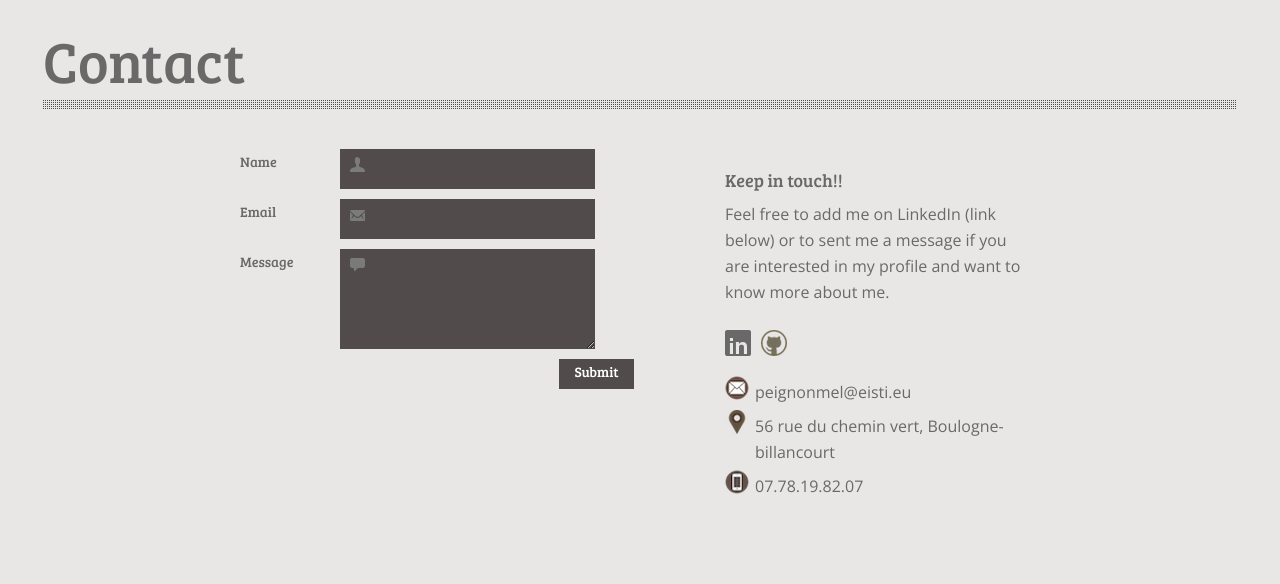
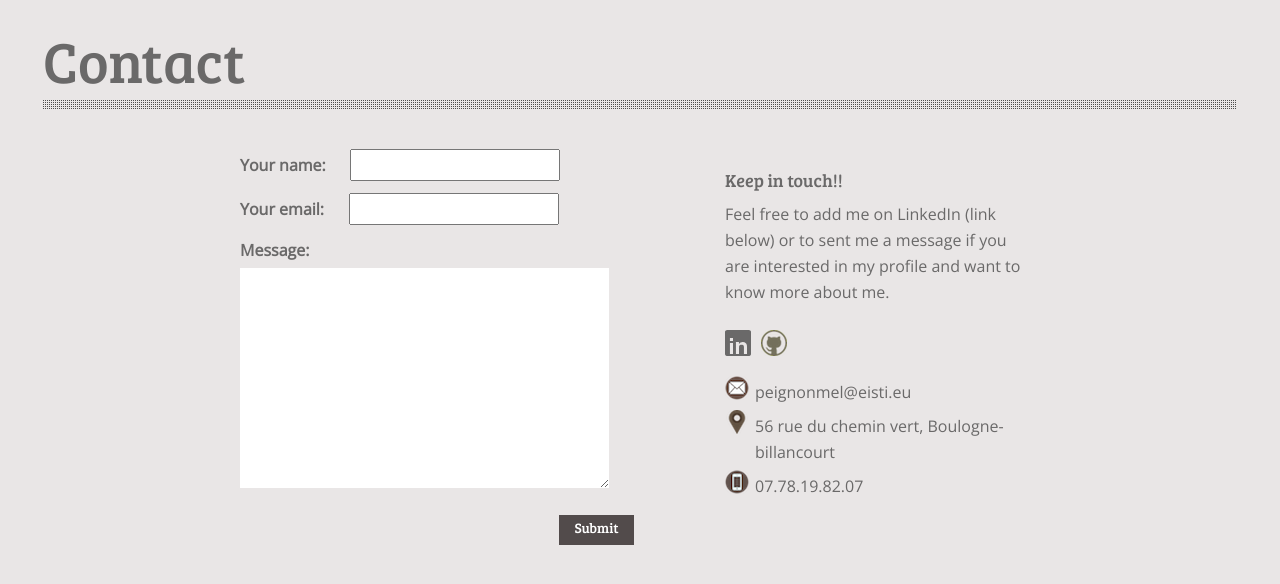
Before and after one commit to melvynator/blog, a Django app: page /contact/ in a window 1280 px wide. Shown: the part 60-644 px from the top of the page. Run offline with Django 3.2, Linux system fonts and the light colour scheme; some libraries are stand-ins or nearby versions.

Commit message:
Fixed the issue with the contact part

```diff
--- /dev/null
+++ b/source/melvyn_blog/forms.py
@@ -0,0 +1,17 @@
+from django import forms
+
+
+class ContactForm(forms.Form):
+    contact_name = forms.CharField(required=True)
+    contact_email = forms.EmailField(required=True)
+    content = forms.CharField(
+        required=True,
+        widget=forms.Textarea
+    )
+
+    # the new bit we're adding
+    def __init__(self, *args, **kwargs):
+        super(ContactForm, self).__init__(*args, **kwargs)
+        self.fields['contact_name'].label = "Your name:"
+        self.fields['contact_email'].label = "Your email:"
+        self.fields['content'].label = "Message:"
--- a/source/melvyn_blog/static/style/css/contact.css
+++ b/source/melvyn_blog/static/style/css/contact.css
@@ -27,7 +27,7 @@
 	padding-top:5px;
 	font: 400 14px/16px 'Bree Serif', Georgia, serif;
 }
-#contact #form input{
+#contact #form button{
 	float:left;
 	width:255px;
 	border:0px;
@@ -37,19 +37,15 @@
 	margin-bottom:10px;
 }
 #contact #form textarea{
-	float:left;
 	border:0px;
-	width:255px;
-	height:100px;
+	width:90%;
+	height:30%;
 	padding:10px 10px 10px 30px;
 	font: 400 11px/20px 'Open Sans', Verdana, Helvetica, sans-serif;
-	color:#FFFFFF;
 }
 
-#contact #form input.name{background:#524B4B url(../../img/icon-user.png) no-repeat 10px 8px;}
-#contact #form input.email{background:#524B4B url(../../img/icon-mail.png) no-repeat 10px 9px;}
-#contact #form textarea.message{background:#524B4B url(../../img/icon-message.png) no-repeat 10px 8px;}
-#contact #form input.submit{
+
+#contact #form button.submit{
 	width:75px;
 	height:30px;
 	float:right;
@@ -104,3 +100,7 @@
 	float:left;
 	clear:left;
 }
+
+label {
+    margin-right: 5%;
+}
--- a/source/melvyn_blog/templates/melvyn_blog/contact.html
+++ b/source/melvyn_blog/templates/melvyn_blog/contact.html
@@ -1,7 +1,6 @@
 {% extends 'melvyn_blog/base.html' %}
 {% load staticfiles %}
 {% block content %}
-<link rel="stylesheet" href="{% static 'style/css/contact.css' %}">
 
 
 <!--Begin Connect Section-->
@@ -9,17 +8,13 @@
     	<h1>Contact</h1>
         <div class="top-divider"></div>
         	<div class="content">
-            	<div id="form">
-                	<form action="MAILTO:peignonmel@eisti.eu" method="post">
-                    	<span>Name</span>
-                        <input type="text" name="name" class="name" />
-                        <span>Email</span>
-                        <input type="text" name="email" class="email"/>
-                        <span>Message</span>
-                        <textarea class="message"></textarea>
-                        <input type="submit" name="submit" value="Submit" class="submit">
-                    </form>
-                </div>
+
+				<form id="form" role="form" action="" method="post">
+					{% csrf_token %}
+					{{ form.as_p }}
+					<button type="submit" name="submit" value="Submit" class="submit">Submit</button>
+				</form>
+
                 <div id="social-footer">
 									<div id="socialNetwork">
 	                	<h2>Keep in touch!!</h2>
@@ -41,4 +36,6 @@
     </section>
 <!--End Connect Section-->
 
+<link rel="stylesheet" href="{% static 'style/css/contact.css' %}">
+
 {% endblock %}
--- a/source/melvyn_blog/views.py
+++ b/source/melvyn_blog/views.py
@@ -1,6 +1,12 @@
 from django.shortcuts import render, get_object_or_404
 from django.core.paginator import Paginator, EmptyPage, PageNotAnInteger
+from melvyn_blog.forms import ContactForm
+from django.template.loader import get_template
+from django.core.mail import EmailMessage
+from django.template import Context
 from .models import Post
+from django.core.mail import send_mail
+
 
 def posts(request):
     all_posts = Post.objects.order_by('published_date')
@@ -18,15 +24,47 @@ def posts(request):
     }
     return render(request, 'melvyn_blog/posts.html', context)
 
+
 def post(request, pk):
     post = get_object_or_404(Post, pk=pk)
     return render(request, 'melvyn_blog/post.html', {'post': post})
 
+
 def contact(request):
-    return render(request, 'melvyn_blog/contact.html', {})
+    form_class = ContactForm
+
+    if request.method == 'POST':
+        form = form_class(data=request.POST)
+
+        if form.is_valid():
+            contact_name = request.POST.get('contact_name', '')
+            contact_email = request.POST.get('contact_email', '')
+            form_content = request.POST.get('content', '')
+            template = get_template('contact_template.txt')
+            context = Context({'contact_name': contact_name,
+                'contact_email': contact_email,
+                'form_content': form_content,
+            })
+            content = template.render(context)
+
+            email = EmailMessage(
+                "New contact form submission",
+                content,
+                "Your website" +'',
+                ['youremail@gmail.com'],
+                headers={'Reply-To': contact_email}
+            )
+            send_mail(contact_name, content, contact_email, ['peignonmel@eisti.eu'], fail_silently=False)
+            return render(request, 'melvyn_blog/contact.html', {'form': form_class, })
+
+    return render(request, 'melvyn_blog/contact.html', {'form': form_class, })
+
+
+
 
 def about(request):
     return render(request, 'melvyn_blog/about.html', {})
 
+
 def home(request):
     return render(request, 'melvyn_blog/home.html', {})
```
Also changed, not shown: source/melvyn_blog/templates/contact_template.txt (added, +8 -0 lines), source/melvyn_site/settings.py (+10 -0 lines).
